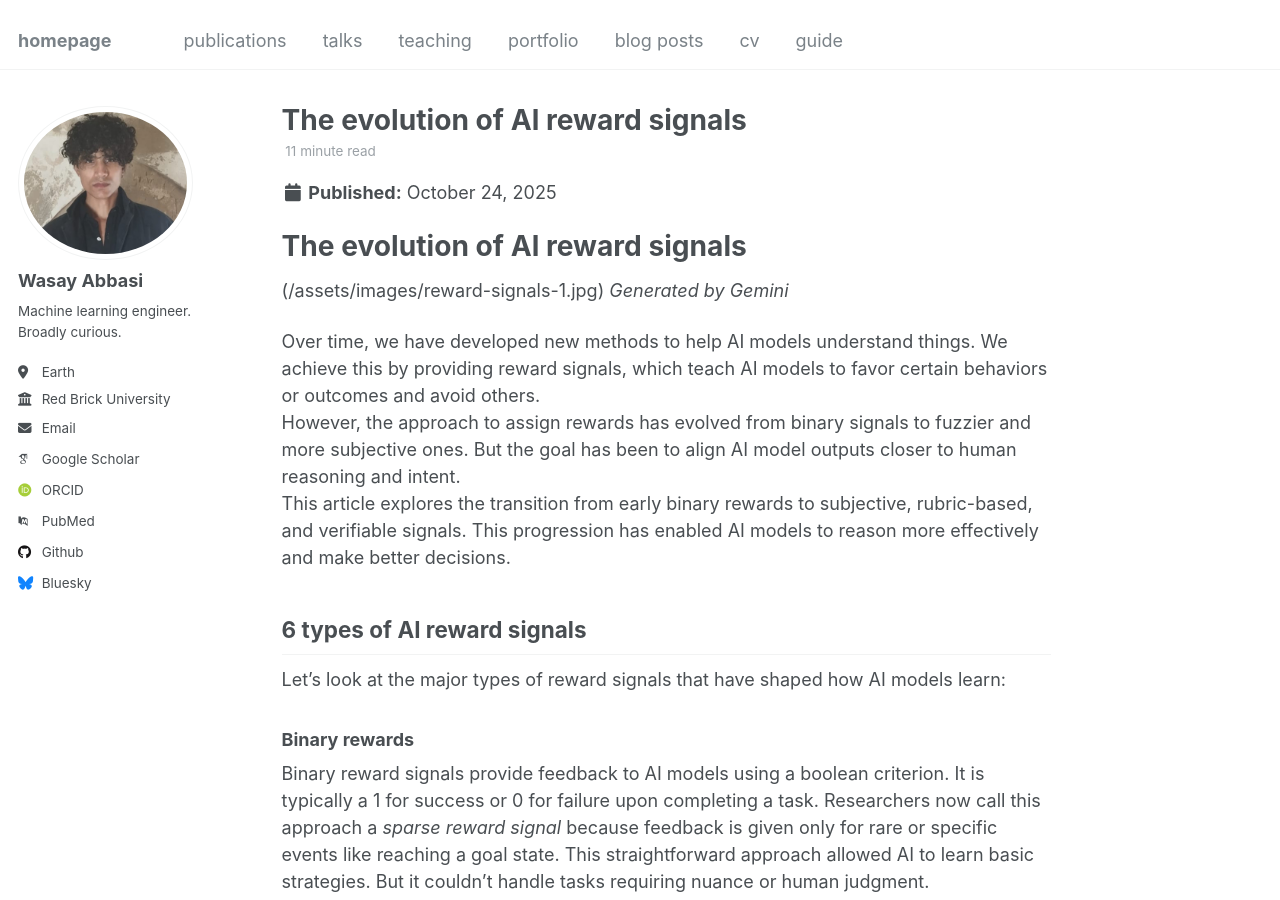
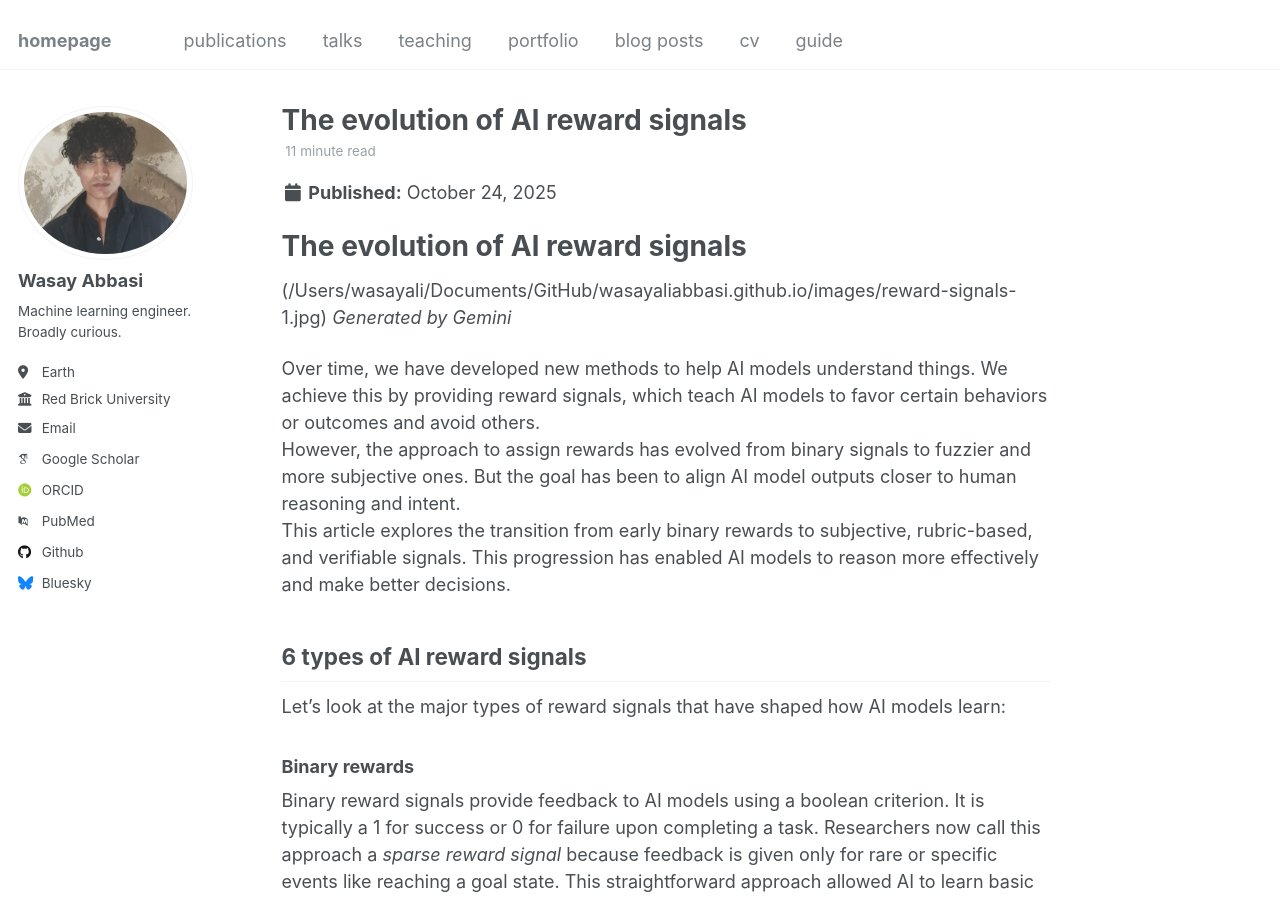
Before and after one commit to Wasayaliabbasi/wasayaliabbasi.github.io, a Jekyll site: the page built from _posts/2012-08-14-blog-post-1.md, in a window 1280 px wide and 900 px high. Built offline with Jekyll 4.4.1, drawn with Linux system fonts in a browser that asks for light colours; some web fonts are replaced.

Commit message:
Update 2012-08-14-blog-post-1.md

```diff
--- a/_posts/2012-08-14-blog-post-1.md
+++ b/_posts/2012-08-14-blog-post-1.md
@@ -10,7 +10,7 @@ tags:
 
 # The evolution of Al reward signals
 
-(/assets/images/reward-signals-1.jpg)
+(/Users/wasayali/Documents/GitHub/wasayaliabbasi.github.io/images/reward-signals-1.jpg)
 *Generated by Gemini*
 
 Over time, we have developed new methods to help AI models understand things. We achieve this by providing reward signals, which teach AI models to favor certain behaviors or outcomes and avoid others.
```
